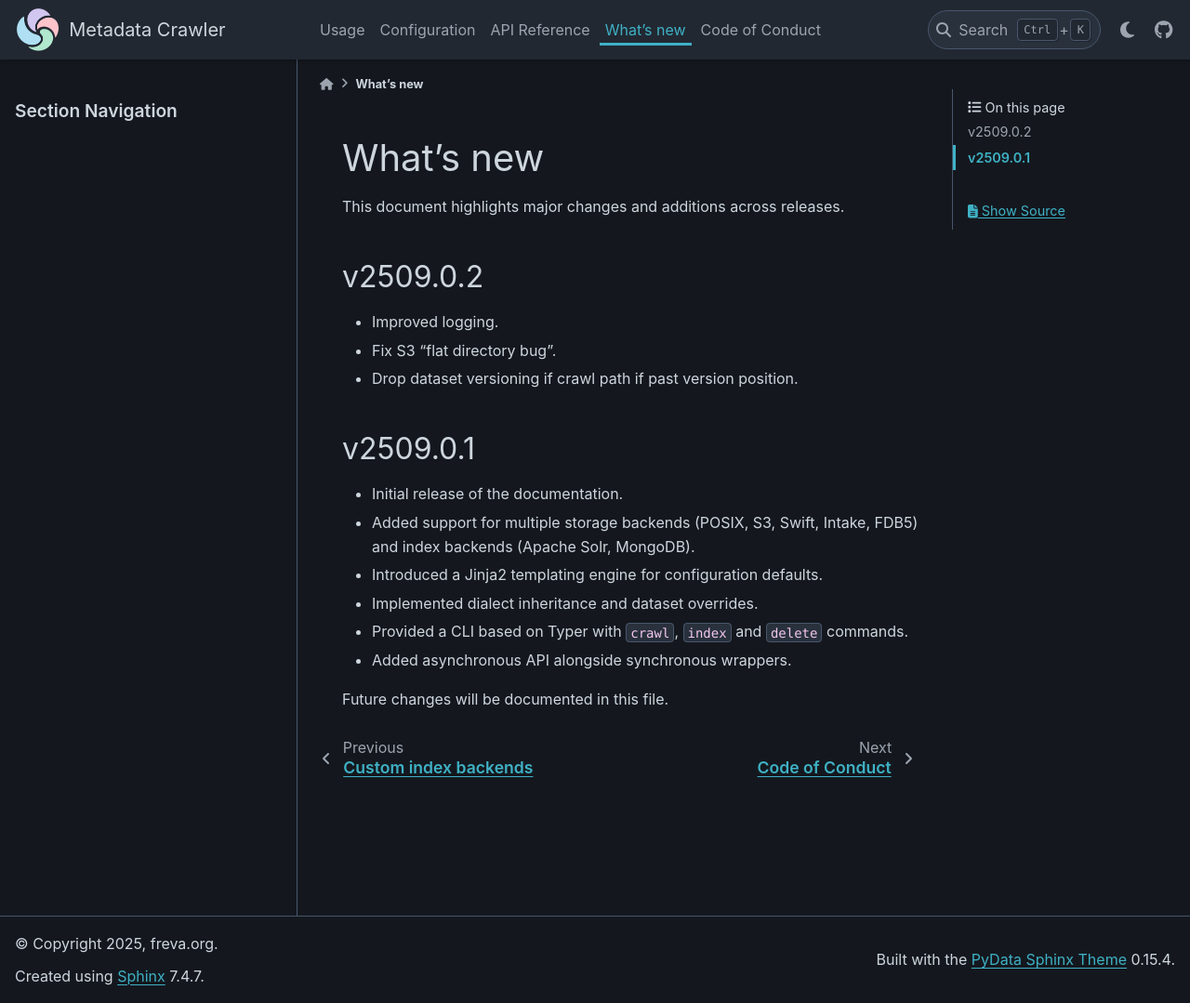
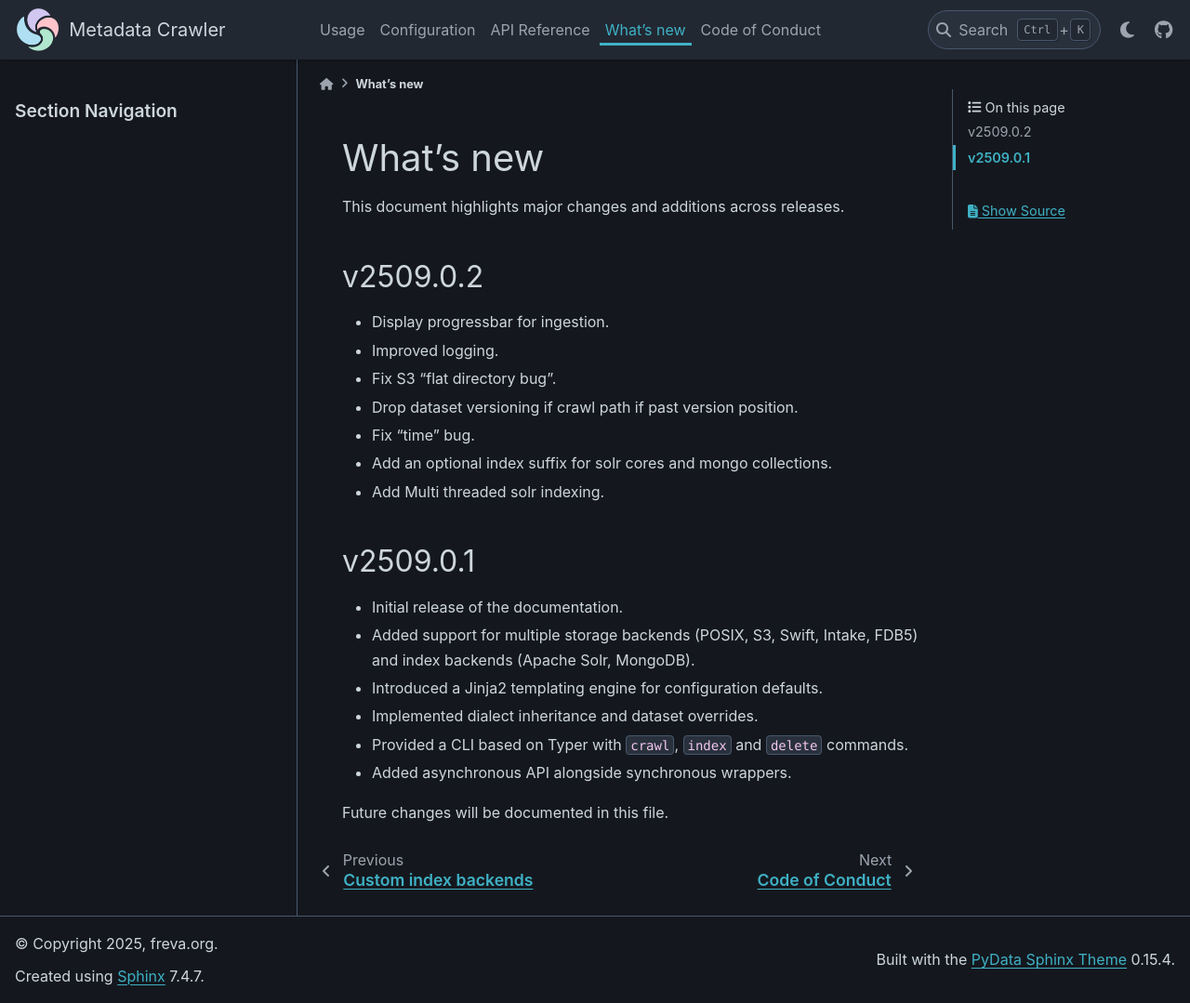
Before and after one commit to freva-org/metadata-crawler, a Sphinx documentation site: the page built from docs/source/whatsnew.rst, in a window 1280 px wide and 1079 px high. Shown: the whole window at 93% size. Built offline with Sphinx 7.4.7 and the PyData theme 0.15.4, drawn with Linux system fonts in a browser that asks for light colours.

Commit message:
Update whatsnew.

```diff
--- a/docs/source/whatsnew.rst
+++ b/docs/source/whatsnew.rst
@@ -5,9 +5,13 @@ This document highlights major changes and additions across releases.
 
 v2509.0.2
 ----------
+* Display progressbar for ingestion.
 * Improved logging.
 * Fix S3 "flat directory bug".
 * Drop dataset versioning if crawl path if past version position.
+* Fix "time" bug.
+* Add an optional index suffix for solr cores and mongo collections.
+* Add Multi threaded solr indexing.
 
 v2509.0.1
 ----------
```
